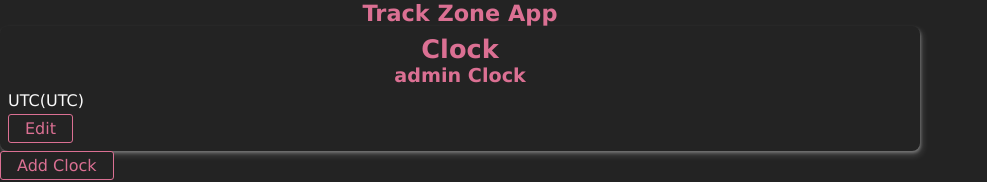
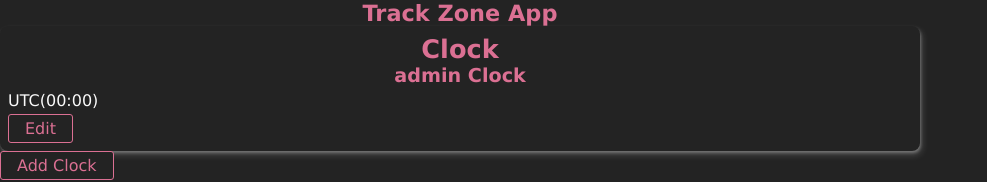
Before and after one commit to rislammb/track-zone-test, a React (Create React App) app: page / in a window 1280 px wide. Shown: the top 182 px of the page, without its empty margins (0-987 px from the left). Built offline with nearby package versions, Linux system fonts and the light colour scheme.

Commit message:
Update Clock.jsx

```diff
--- a/src/components/Clock.jsx
+++ b/src/components/Clock.jsx
@@ -8,7 +8,7 @@ const Clock = ({ adminClock, clock, openModal, deleteClock }) => {
     <Card>
       <Title size={'lg'}>Clock</Title>
       <Title size={'sm'}>{clock.title}</Title>
-      <Text>{`${clock.timeZone}(${clock.timeZone})`}</Text>
+      <Text>{`${clock.timeZone}(${clock.difference})`}</Text>
 
       <Button color={'warning'} onClick={() => deleteClock(clock.id)}>Delete</Button>
       <Button onClick={() => openModal(clock.id)}>Edit</Button>
@@ -17,7 +17,7 @@ const Clock = ({ adminClock, clock, openModal, deleteClock }) => {
     <Card>
       <Title size={'lg'}>Clock</Title>
       <Title size={'sm'}>{adminClock.title}</Title>
-      <Text>{`${adminClock.timeZone}(${adminClock.timeZone})`}</Text>
+      <Text>{`${adminClock.timeZone}(${adminClock.difference})`}</Text>
 
       <Button onClick={() => openModal('admin')}>Edit</Button>
     </Card>
```
